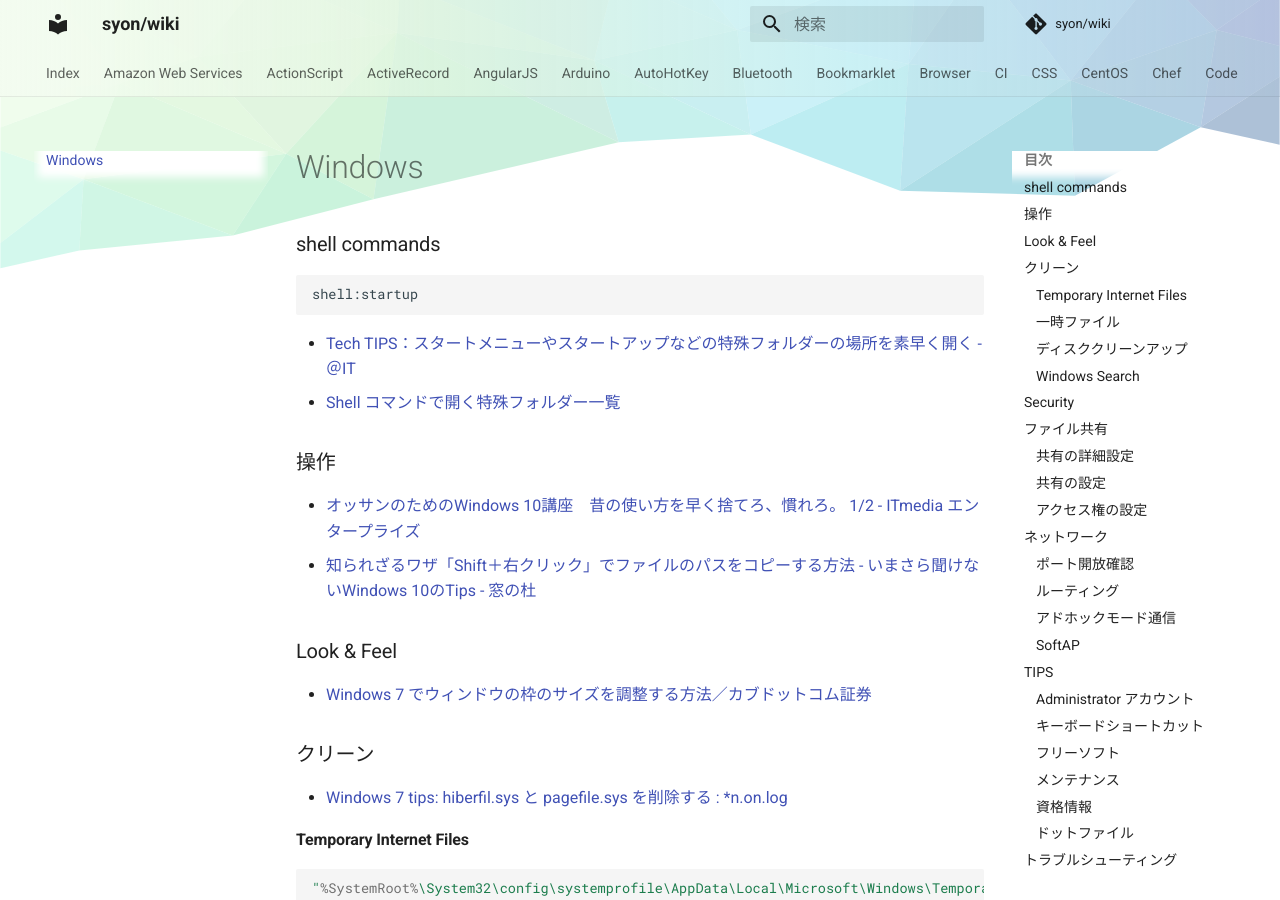
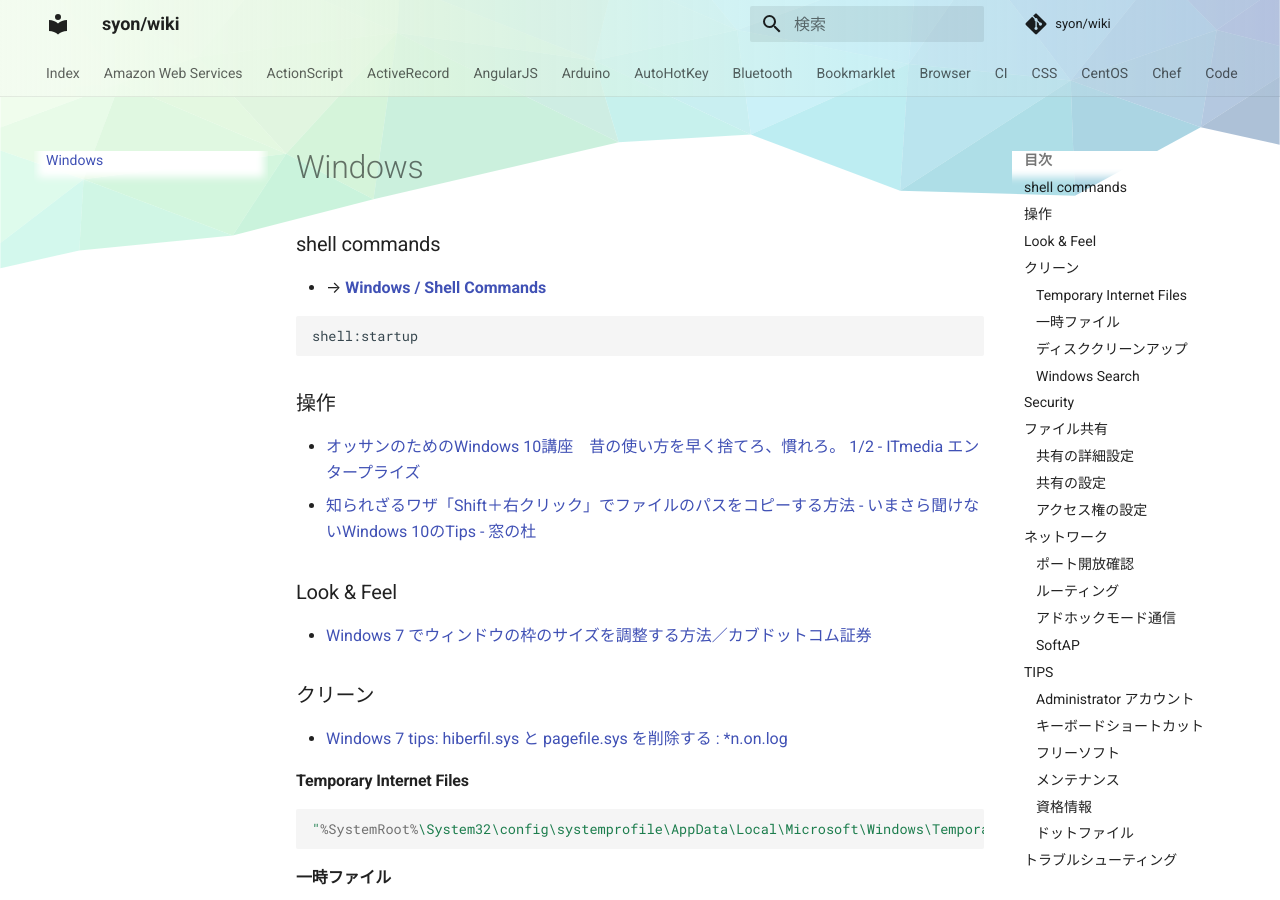
Before and after one commit to syon/wiki, an MkDocs documentation site: the page built from docs/Windows.md, in a window 1280 px wide and 900 px high. Built offline with MkDocs 1.6.1 and Material for MkDocs 9.7.7, drawn with Linux system fonts in a browser that asks for light colours; comment, search, counter and statistics services are not loaded.

Commit message:
:memo: windows

````diff
--- a/docs/Windows.md
+++ b/docs/Windows.md
@@ -1,11 +1,11 @@
 ### shell commands
+
+- → __[Windows / Shell Commands](/Windows/shell-cmd/)__
 
 ```bash
 shell:startup
 ```
 
-- [Tech TIPS：スタートメニューやスタートアップなどの特殊フォルダーの場所を素早く開く \- ＠IT](http://www.atmarkit.co.jp/ait/articles/1401/24/news036.html)
-- [Shell コマンドで開く特殊フォルダー一覧](http://pasofaq.jp/windows/mycomputer/shellfolder7.htm)
 
 ### 操作
 - [オッサンのためのWindows 10講座　昔の使い方を早く捨てろ、慣れろ。 \(1/2\) \- ITmedia エンタープライズ](http://www.itmedia.co.jp/enterprise/articles/1607/16/news020.html)
````
Also changed, not shown: docs/Windows/shell-cmd.md (+3 -0 lines).
